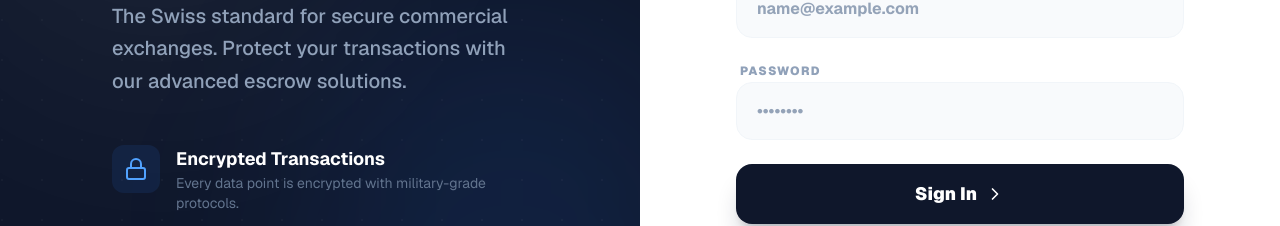
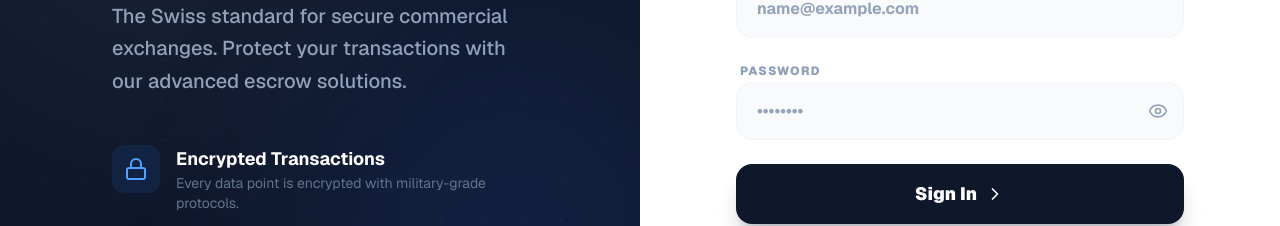
Before and after one commit to MobrilzPvtLtd/escrow_website, a Next.js app: page / in a window 1280 px wide. Shown: the part 382-608 px from the top of the page. Built offline with nearby package versions, Linux system fonts and the light colour scheme.

Commit message:
Updated Toggle button in Login and Signup page

```diff
--- a/app/page.tsx
+++ b/app/page.tsx
@@ -3,7 +3,7 @@
 import { useState, useEffect } from 'react';
 import Image from 'next/image';
 import { useRouter } from 'next/navigation';
-import { Shield, Lock, CreditCard, ChevronRight } from 'lucide-react';
+import { Shield, Lock, CreditCard, ChevronRight, Eye, EyeOff } from 'lucide-react';
 import Link from 'next/link';
 
 interface FormData {
@@ -49,6 +49,8 @@ export default function AuthScreen() {
   const [accountType, setAccountType] = useState<'buyer' | 'seller'>('buyer');
   const [error, setError] = useState('');
   const [isLoading, setIsLoading] = useState(false);
+
+  const [showPassword, setShowPassword] = useState(false);
 
   const [formData, setFormData] = useState<FormData>(INITIAL_FORM);
 
@@ -444,8 +446,9 @@ export default function AuthScreen() {
 
                 {/* PASSWORD */}
                 <Field label="Password">
+                  <div className="relative">
                     <input
-                    type="password"
+                      type={showPassword ? 'text' : 'password'}
                       value={formData.password}
                       onChange={(e) =>
                         handleChange('password', e.target.value)
@@ -454,6 +457,18 @@ export default function AuthScreen() {
                       className={inputCls}
                       required
                     />
+                    <button
+                      type="button"
+                      onClick={() => setShowPassword(!showPassword)}
+                      className="cursor-pointer absolute right-4 top-1/2 -translate-y-1/2 text-slate-400 hover:text-slate-600 transition-colors"
+                    >
+                      {showPassword ? (
+                        <EyeOff className="w-5 h-5" />
+                      ) : (
+                        <Eye className="w-5 h-5" />
+                      )}
+                    </button>
+                  </div>
                 </Field>
               </div>
 
@@ -461,7 +476,7 @@ export default function AuthScreen() {
               <button
                 type="submit"
                 disabled={isLoading}
-                className="group w-full py-4 bg-slate-900 text-white font-black rounded-2xl hover:bg-slate-800 active:scale-[0.98] transition-all shadow-xl shadow-slate-900/20 text-lg flex items-center justify-center gap-2 disabled:opacity-70 disabled:cursor-not-allowed"
+                className="cursor-pointer group w-full py-4 bg-slate-900 text-white font-black rounded-2xl hover:bg-slate-800 active:scale-[0.98] transition-all shadow-xl shadow-slate-900/20 text-lg flex items-center justify-center gap-2 disabled:opacity-70 disabled:cursor-not-allowed"
               >
                 {isLoading
                   ? 'Processing…'
```
Lines whose indentation alone changed are shown as unchanged.
